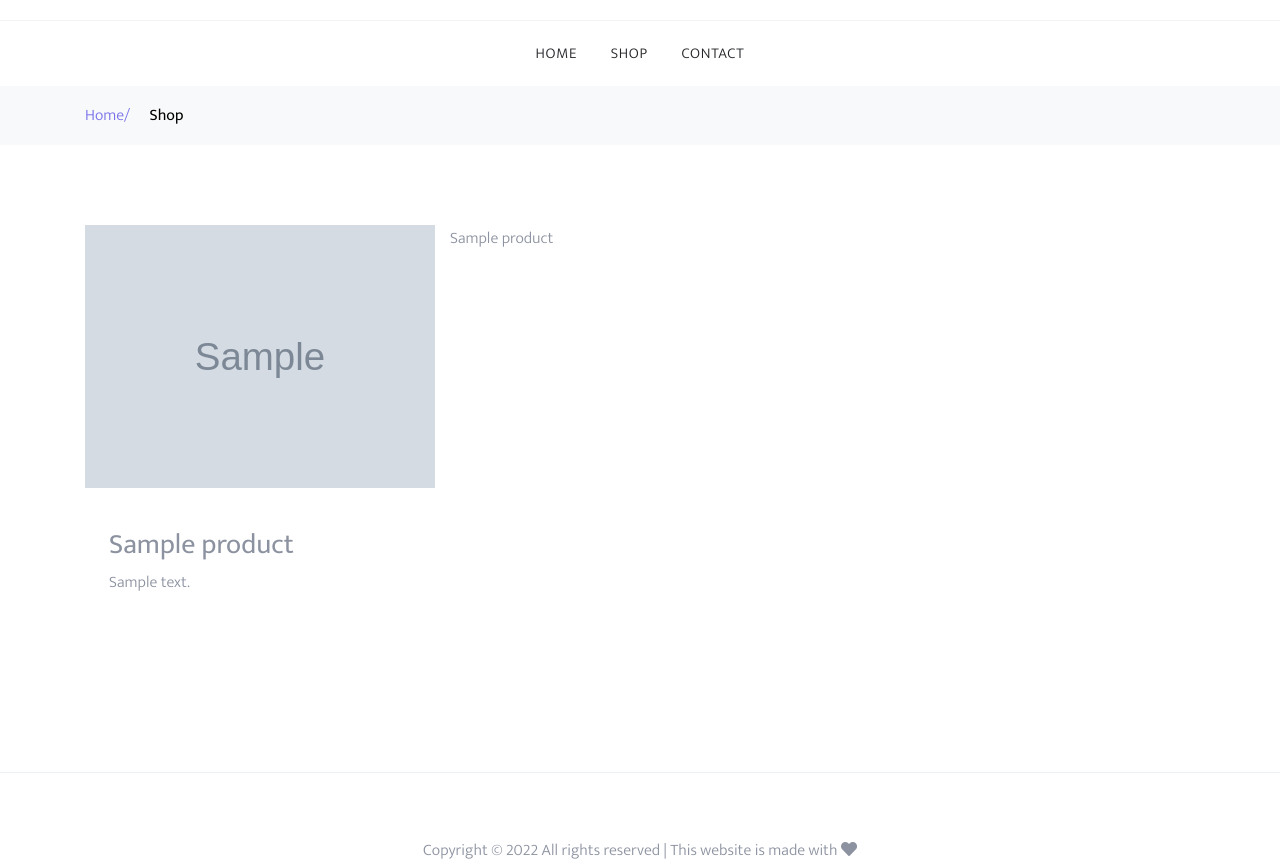
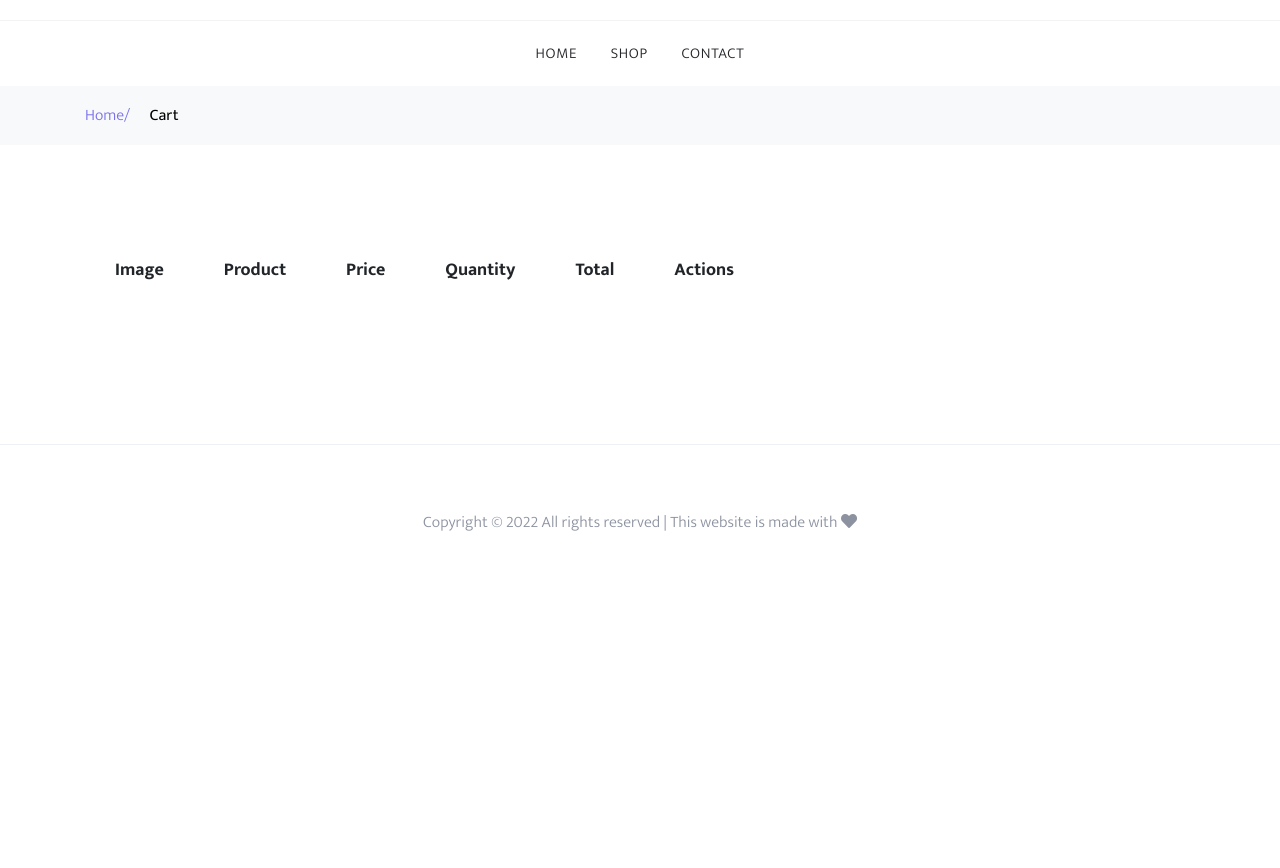
Before and after one commit to nicholas1989/InPay-Comm, a Django app: page /cart/ in a window 1280 px wide. Shown: the part 173-1041 px from the top of the page. After the commit the page ends 704 px from the top, so only its background shows below. Run offline with Django 4.2, Linux system fonts and the light colour scheme; tables that the repository leaves empty hold one stand-in row (values such as "Sample post"); grey boxes marked "Sample" are stand-in pictures; lists and menus that the app fills with data are empty; some libraries are stand-ins or nearby versions.

Commit message:
Added-Cart-View

```diff
--- a/cart/models.py
+++ b/cart/models.py
@@ -1,4 +1,3 @@
-from tabnanny import verbose
 from django.contrib.auth import get_user_model
 from django.db import models
 from django.db.models.signals import pre_save
--- a/cart/urls.py
+++ b/cart/urls.py
@@ -4,6 +4,7 @@ from .import views
 app_name = 'cart'
 
 urlpatterns = [
-    path('', views.ProductListView.as_view(), name='product-list'),
-    path('<slug>/', views.ProductDetailView.as_view(), name='product-detail')
+    path('', views.CartView.as_view(), name='summary'),
+    path('shop/', views.ProductListView.as_view(), name='product-list'),
+    path('shop/<slug>/', views.ProductDetailView.as_view(), name='product-detail')
 ]
--- a/cart/utils.py
+++ b/cart/utils.py
@@ -7,7 +7,7 @@ def get_or_set_order_session(request):
     if order_id is None:
         order = Order()
         order.save()
-        request.session['order_id'] = order_id
+        request.session['order_id'] = order.id
 
     else:
         try:
@@ -15,9 +15,9 @@ def get_or_set_order_session(request):
         except Order.DoesNotExist:
             order = Order()
             order.save()
-            request.session['order_id'] = order_id
+            request.session['order_id'] = order.id
 
     if request.user.is_authenticated and order.user is None:
-        order.user == request.user
+        order.user = request.user
         order.save()
-        return order
+    return order
--- a/cart/views.py
+++ b/cart/views.py
@@ -55,3 +55,12 @@ class ProductDetailView(generic.FormView):
         context = super(ProductDetailView, self).get_context_data(**kwargs)
         context['product'] = self.get_object()
         return context
+
+
+class CartView(generic.TemplateView):
+    template_name = "cart/cart.html"
+
+    def get_context_data(self, **kwargs):
+        context = super(CartView, self).get_context_data(**kwargs)
+        context["order"] = get_or_set_order_session(self.request)
+        return context
--- a/templates/base.html
+++ b/templates/base.html
@@ -65,7 +65,7 @@
                                     {% endif %}
                                 </li>
                                 <li>
-                                    <a href="/" class="site-cart">
+                                    <a href="{% url 'cart:summary' %}" class="site-cart">
                                         <span><i class="fas fa-shopping-cart"></i></span>
                                         <span class="count">0</span>
                                     </a>
--- /dev/null
+++ b/templates/cart/cart.html
@@ -0,0 +1,76 @@
+{% extends "base.html" %}
+
+
+{% block content %}
+    <div class="bg-light py-3">
+        <div class="container">
+            <div class="row">
+                <div class="col-md-12 mb-0">
+                    <a href="{% url 'home' %}">Home/</a>
+                    <span class="mx-2 mb-0"></span>
+                    <strong class="text-black">Cart</strong>
+                </div>
+            </div>
+        </div>
+    </div>
+    <div class="site-section">
+        <div class="container">
+            <div class="row mb-5">
+                <div class="col-md-12">
+                    <div class="site-blocks-table">
+                        <table>
+                            <thead>
+                                <tr>
+                                    <th>Image</th>
+                                    <th>Product</th>
+                                    <th>Price</th>
+                                    <th>Quantity</th>
+                                    <th>Total</th>
+                                    <th>Actions</th>
+                                </tr>
+                            </thead>
+                            <tbody>
+                                {% for item in order.items.all %}
+                                    <tr>
+                                        <td class="product-thumbnail">
+                                            <img src="{{ item.product.image.url }}" class="img-fluid">
+                                        </td>
+                                        <td class="product-name">
+                                            <h2 class="h5 text-black">{{ item.product.title }}</h2>
+                                            <small>Size: {{ item.size.name }}</small>
+                                            <small>Colour: {{ item.colour.name }}</small>
+                                        </td>
+                                        <td>₦ 0</td>
+                                        <td>
+                                            <div class="input-group mb-3" style="max-width: 120px;">
+                                                <div class="input-group-prepend">
+                                                    <a href="#" class="btn btn-outline-primary">
+                                                        &minus;
+                                                    </a>
+                                                </div>
+                                                <input type="text" class="form-control text-center"
+                                                value="{{ item.quantity }}"
+                                                >
+                                                <div class="input-group-append">
+                                                    <a href="#" class="btn btn-outline-primary">
+                                                        &plus;
+                                                    </a>
+                                                </div>
+                                            </div>
+                                        </td>
+                                        <td>₦ 0</td>
+                                        <td>
+                                            <a href="#" class="btn btn-primary btn-sm">X</a>
+                                        </td>
+                                    </tr>
+                                {% endfor %}
+                            </tbody>
+                        </table>
+                    </div>
+                </div>
+
+            </div>
+        </div>
+    </div>
+
+{% endblock content %}
--- a/templates/cart/product_detail.html
+++ b/templates/cart/product_detail.html
@@ -32,8 +32,4 @@
     </div>
 </div>
 
-
-
-
-
 {% endblock content %}
```
